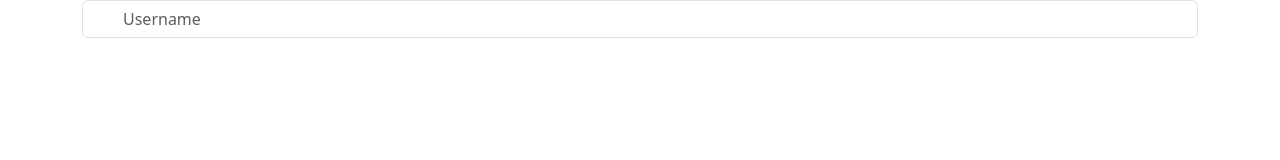
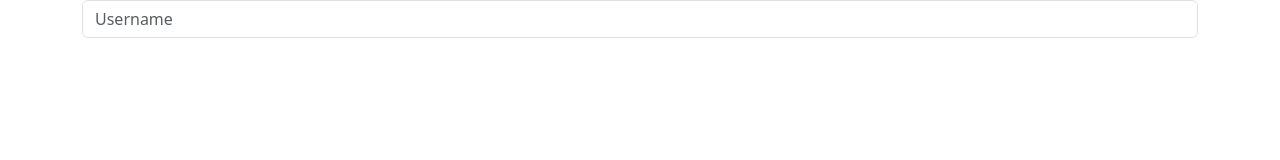
Before and after one commit to ThaanhVuu/an_nguyen_home_frontend, a Next.js app: page /login in a window 1280 px wide. Shown: the top 160 px of the page. Built offline with nearby package versions, Linux system fonts and the light colour scheme.

Commit message:
update inp cus

```diff
--- a/src/components/input/InputCus.css
+++ b/src/components/input/InputCus.css
@@ -1,17 +1,10 @@
-.input-cus-wrapper {
-    position: relative;
-    width: 100%;
+.input-blur {
+    background-color: rgba(255, 255, 255, 0.1);
+    backdrop-filter: blur(8px);
+    -webkit-backdrop-filter: blur(8px);
+    border: 1px solid rgba(255, 255, 255, 0.1);
 }
 
-.input-cus-icon {
-    position: absolute;
-    left: 12px;
-    top: 50%;
-    transform: translateY(-50%);
-    pointer-events: none;
-    color: #6c757d;
+.input-blur::placeholder {
+    color: rgba(0, 0, 0, 0.3);
 }
-
-.input-cus {
-    padding-left: 40px; /* chừa chỗ cho icon */
-}
--- a/src/components/input/InputCus.tsx
+++ b/src/components/input/InputCus.tsx
@@ -1,30 +1,15 @@
-import { CSSProperties, ReactNode } from "react";
-import "./InputCus.css";
+import {CSSProperties} from "react";
+import './InputCus.css';
 
 export interface InputCusProps {
-    placeholder?: string;
-    className?: string;
-    type?: string;
-    style?: CSSProperties;
-    icon?: ReactNode;
+    placeholder?: string,
+    className?: string,
+    type?: string,
+    style?: CSSProperties
 }
 
-export default function InputCus({
-                                     style,
-                                     type = "text",
-                                     placeholder,
-                                     className,
-                                     icon
-                                 }: InputCusProps) {
-    return (
-        <div className="input-cus-wrapper">
-            {icon && <span className="input-cus-icon">{icon}</span>}
-            <input
-                type={type}
-                className={`form-control input-cus ${className ?? ""}`}
-                placeholder={placeholder}
-                style={style}
-            />
-        </div>
-    );
+export default function InputCus({style, type = "text", placeholder, className}: InputCusProps){
+    return(
+        <input type={type} className={`${className} form-control`} placeholder={placeholder} style={style}/>
+    )
 }
```
